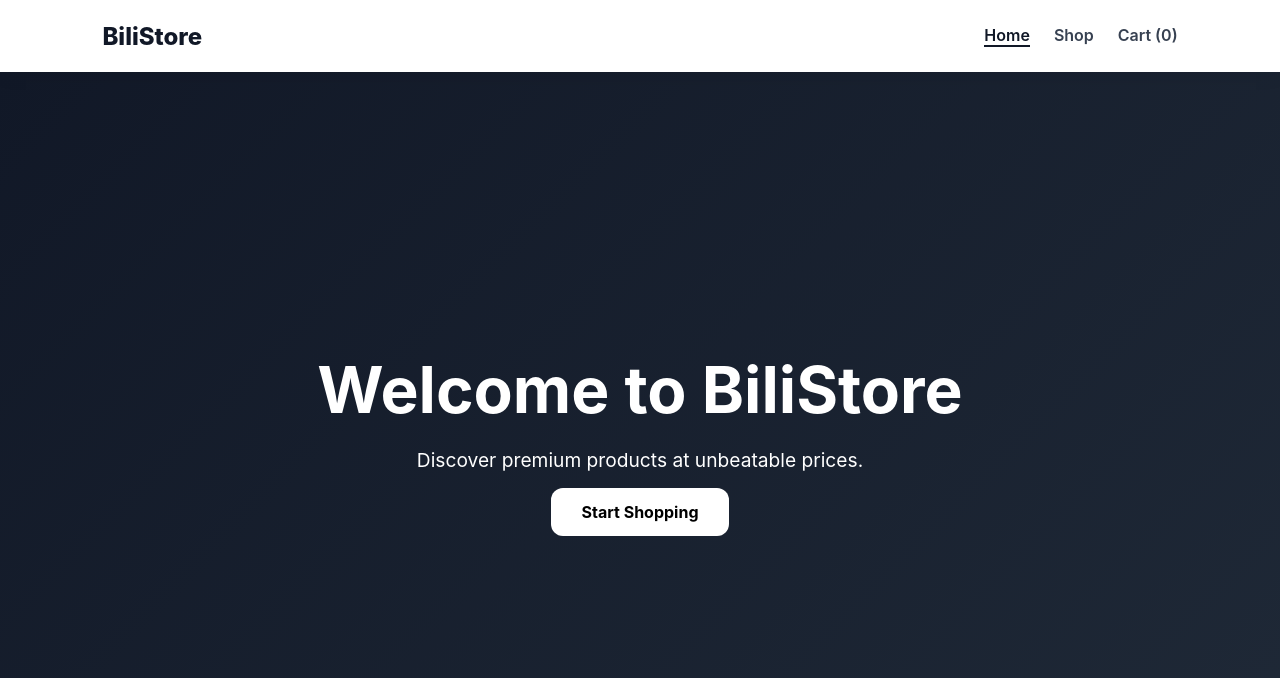
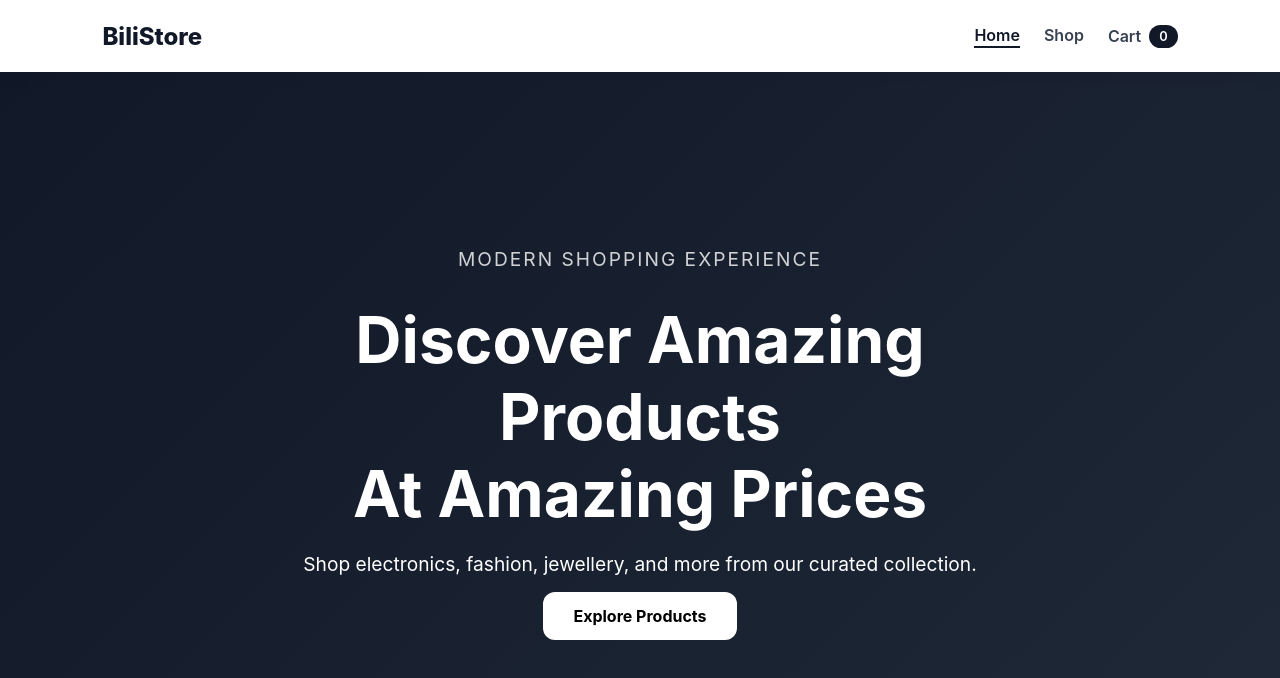
Before and after one commit to BUSISWABILIBILI/shopping-cart, a React (Vite) app: page / in a window 1280 px wide. Shown: the top 678 px of the page. Built offline with nearby package versions, Linux system fonts and the light colour scheme.

Commit message:
style: enhance UI and user experience

```diff
--- a/src/components/Navbar.jsx
+++ b/src/components/Navbar.jsx
@@ -14,7 +14,10 @@ export default function Navbar() {
       <nav className="nav-links">
         <NavLink to="/">Home</NavLink>
         <NavLink to="/shop">Shop</NavLink>
-        <NavLink to="/cart">Cart ({cartCount})</NavLink>
+        <NavLink to="/cart" className="cart-link">
+          Cart
+          <span className="cart-badge">{cartCount}</span>
+        </NavLink>
       </nav>
     </header>
   );
--- a/src/pages/Home.jsx
+++ b/src/pages/Home.jsx
@@ -5,12 +5,21 @@ export default function Home() {
   return (
     <main className="home-page">
       <section className="hero">
-        <h1>Welcome to BiliStore</h1>
+        <p className="hero-tag">Modern Shopping Experience</p>
 
-        <p>Discover premium products at unbeatable prices.</p>
+        <h1>
+          Discover Amazing Products
+          <br />
+          At Amazing Prices
+        </h1>
+
+        <p>
+          Shop electronics, fashion, jewellery, and more from our curated
+          collection.
+        </p>
 
         <Link to="/shop" className="shop-btn">
-          Start Shopping
+          Explore Products
         </Link>
       </section>
     </main>
--- a/src/styles/Home.css
+++ b/src/styles/Home.css
@@ -30,3 +30,10 @@
   border-radius: 12px;
   font-weight: 700;
 }
+
+.hero-tag {
+  text-transform: uppercase;
+  letter-spacing: 2px;
+  margin-bottom: 20px;
+  opacity: 0.8;
+}
--- a/src/styles/Navbar.css
+++ b/src/styles/Navbar.css
@@ -34,6 +34,20 @@
   border-bottom: 2px solid #111827;
 }
 
+.cart-link {
+  display: flex;
+  align-items: center;
+  gap: 8px;
+}
+
+.cart-badge {
+  background: #111827;
+  color: white;
+  border-radius: 999px;
+  padding: 4px 10px;
+  font-size: 0.8rem;
+}
+
 @media (max-width: 600px) {
   .navbar {
     padding: 0 5%;
--- a/src/styles/ProductCard.css
+++ b/src/styles/ProductCard.css
@@ -6,6 +6,15 @@
   display: flex;
   flex-direction: column;
   gap: 16px;
+
+  transition:
+    transform 0.3s ease,
+    box-shadow 0.3s ease;
+}
+
+.product-card:hover {
+  transform: translateY(-6px);
+  box-shadow: 0 16px 40px rgba(15, 23, 42, 0.15);
 }
 
 .product-card img {
@@ -22,6 +31,11 @@
 .product-card h3 {
   font-size: 1rem;
   color: #111827;
+  display: -webkit-box;
+  -webkit-line-clamp: 2;
+  line-clamp: 2;
+  -webkit-box-orient: vertical;
+  overflow: hidden;
 }
 
 .product-category {
```
